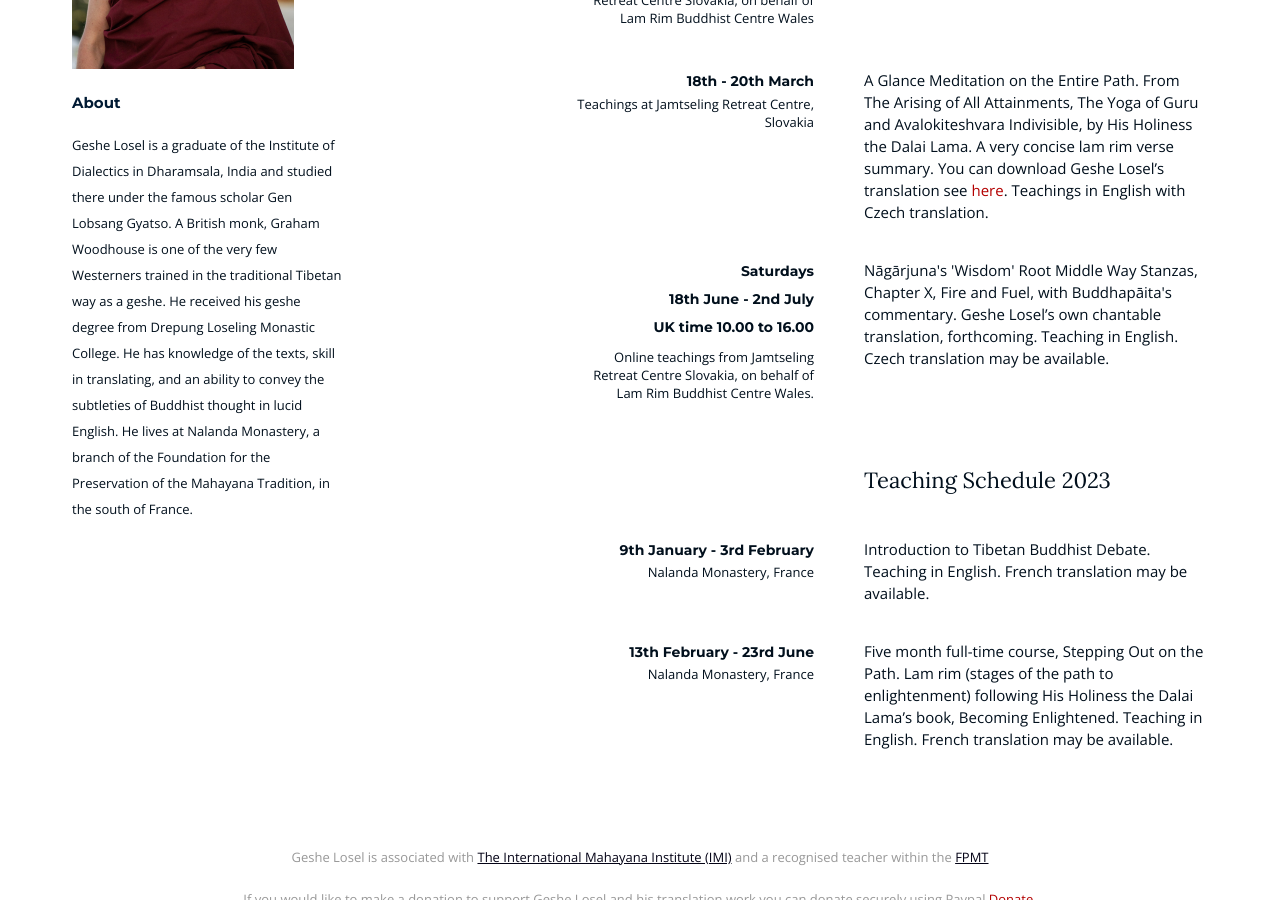
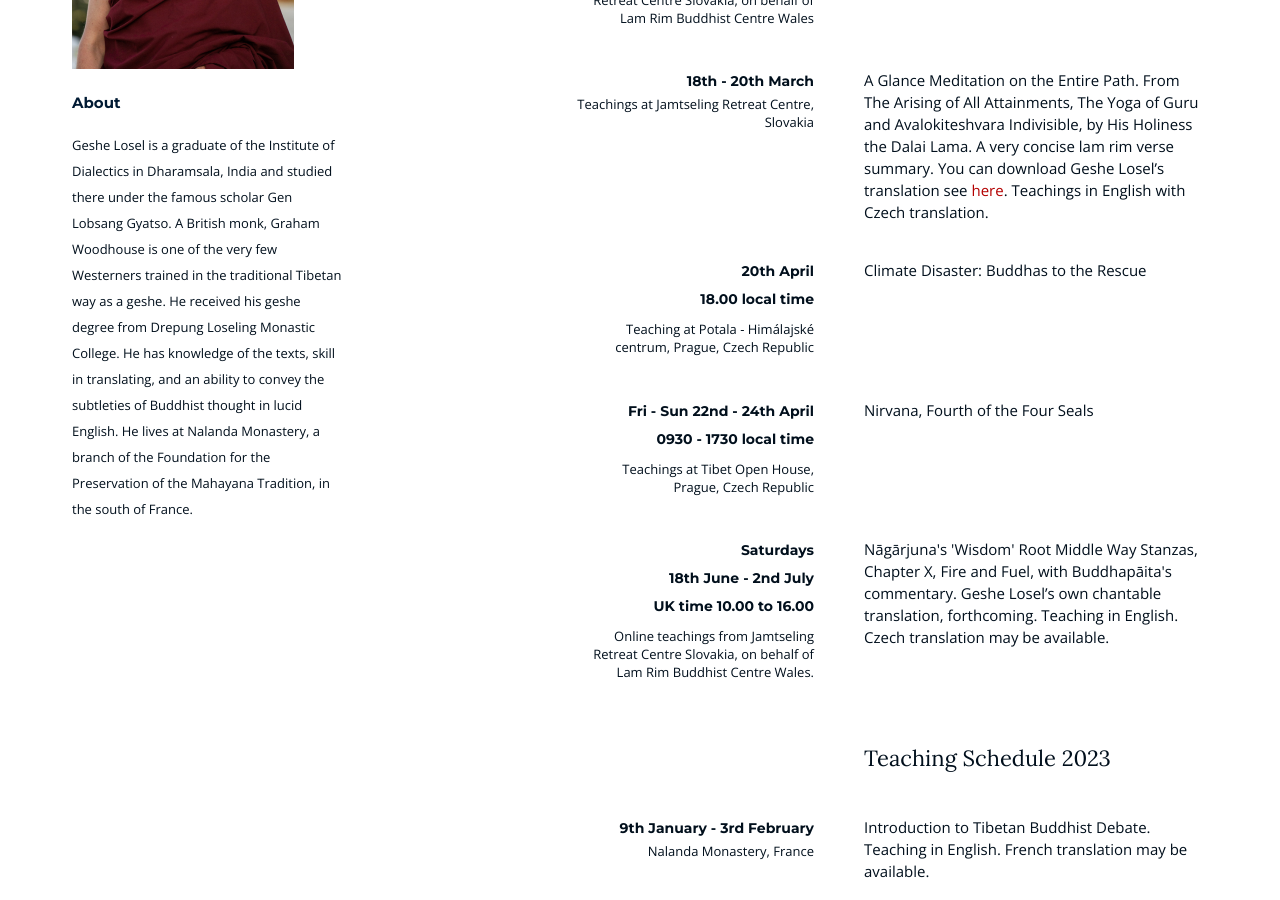
Before and after one commit to hallodom/geshe-graham-losel, a Jekyll site: the page built from index.html, in a window 1280 px wide and 900 px high, scrolled down 597 px. Built offline with Jekyll 4.4.1, drawn with Linux system fonts in a browser that asks for light colours.

Commit message:
Add rescheduled events in Prague

```diff
--- a/index.html
+++ b/index.html
@@ -70,6 +70,38 @@ pageName: index
                     col-sm-4
                     event-info">
             <time class="event-date">
+                <p>20th April</p>
+                <p>18.00 local time</p>
+            </time>
+            <p class="event-location">Teaching at Potala - Himálajské centrum, Prague, Czech Republic</p>
+        </div>
+
+        <div class="col-xs-6
+                    col-sm-5">
+            <p class="event-title">Climate Disaster: Buddhas to the Rescue</p>
+        </div>
+
+        <!-- Event -->
+        <div class="col-xs-6
+                    col-sm-4
+                    event-info">
+            <time class="event-date">
+                <p>Fri - Sun 22nd - 24th April</p>
+                <p>0930 - 1730 local time</p>
+            </time>
+            <p class="event-location">Teachings at Tibet Open House, Prague, Czech Republic</p>
+        </div>
+
+        <div class="col-xs-6
+                    col-sm-5">
+            <p class="event-title">Nirvana, Fourth of the Four Seals</p>
+        </div>
+
+        <!-- Event -->
+        <div class="col-xs-6
+                    col-sm-4
+                    event-info">
+            <time class="event-date">
                 <p>Saturdays</p>
                 <p>18th June - 2nd July</p>
                 <p>UK time 10.00 to 16.00</p>
```
Also changed, not shown: 1 other file.
